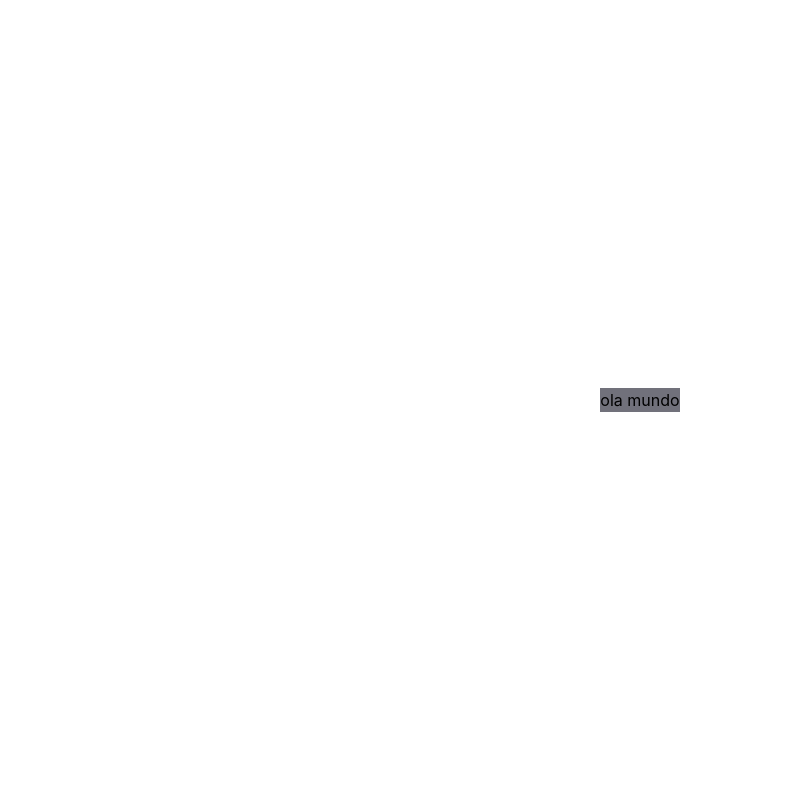
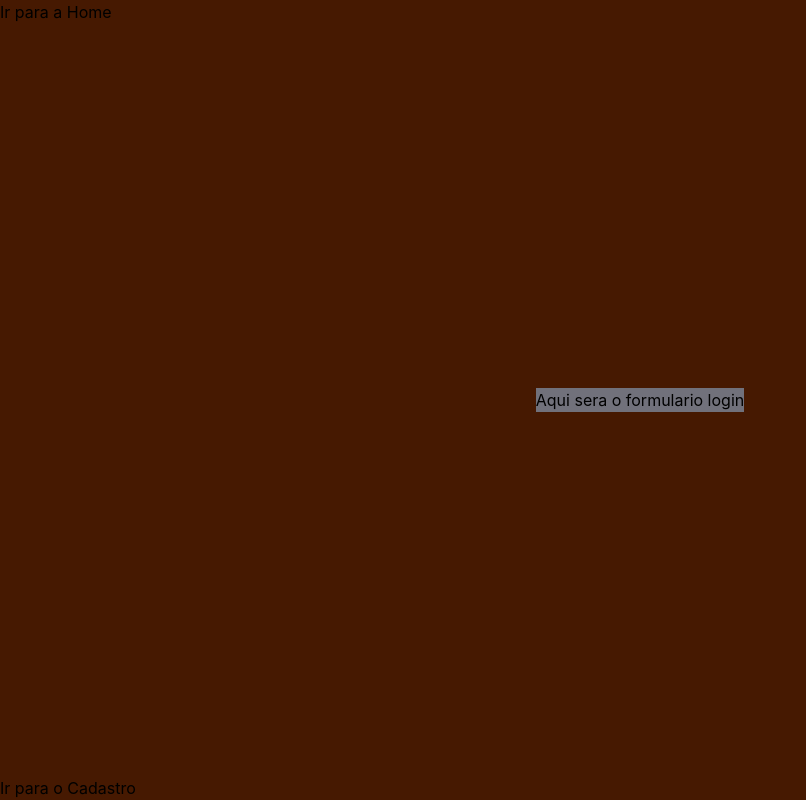
Before and after one commit to stelsol/Caderno-estudos, a React (Vite) app: page /Login in a window 1280 px wide. Shown: the whole page, without its empty margins (0-806 px from the left). Built offline with nearby package versions, Linux system fonts and the light colour scheme.

Commit message:
feat: cria estrutura inicial das paginas

```diff
--- a/src/App.jsx
+++ b/src/App.jsx
@@ -1,7 +1,20 @@
+import React from "react";
+import Login from "./pages/Login";
+import Cadastro from "./pages/Cadastro";
+import Home from "./pages/Home";
+import { Routes, Route, Navigate, BrowserRouter } from "react-router-dom";
+
 export default function App() {
   return (
-    <div className="min-h-screen flex flex-col font-sans bg-background text-foreground">
-      <div className="bg-zinc-500 flex m-auto">ola mundo</div>
+    <div className="min-h-screen flex flex-col font-sans bg-backgroud text-foreground bg-amber-950">
+      <BrowserRouter>
+        <Routes>
+          <Route path="/" element={<Navigate to="/Home" replace />} />
+          <Route path="/Home" element={<Home />} />
+          <Route path="/Login" element={<Login />} />
+          <Route path="/Cadastro" element={<Cadastro />} />
+        </Routes>
+      </BrowserRouter>
     </div>
   );
 }
--- /dev/null
+++ b/src/pages/Cadastro.jsx
@@ -0,0 +1,12 @@
+import { Link } from "react-router-dom";
+export default function Login() {
+  return (
+    <div className="min-h-screen flex flex-col font-sans bg-background text-foreground">
+      <Link to="/Home">Ir para a Home</Link>
+      <div className="bg-zinc-500 flex m-auto">
+        Aqui sera o formulario Cadastro
+      </div>
+      <Link to="/Login">Ir para o Login</Link>
+    </div>
+  );
+}
--- /dev/null
+++ b/src/pages/Home.jsx
@@ -0,0 +1,10 @@
+import { Link } from "react-router-dom";
+export default function Home() {
+  return (
+    <div className="bg-amber-700 flex-col flex gap-2">
+      <h1>Home</h1>
+      <Link to="/Login">Ir para o Login</Link>
+      <Link to="/Cadastro">Ir para o Cadastro</Link>
+    </div>
+  );
+}
--- /dev/null
+++ b/src/pages/Login.jsx
@@ -0,0 +1,12 @@
+import { Link } from "react-router-dom";
+export default function Login() {
+  return (
+    <div className="min-h-screen w-auto flex flex-col font-sans bg-background text-foreground">
+      <Link to="/Home">Ir para a Home</Link>
+      <div className="bg-zinc-500 flex m-auto">
+        Aqui sera o formulario login
+      </div>
+      <Link to="/Cadastro">Ir para o Cadastro</Link>
+    </div>
+  );
+}
```
Also changed, not shown: src/componentes/CadastroForm/FormCadastro.jsx (added), src/componentes/Formlogin/LoginForm.jsx (added).
